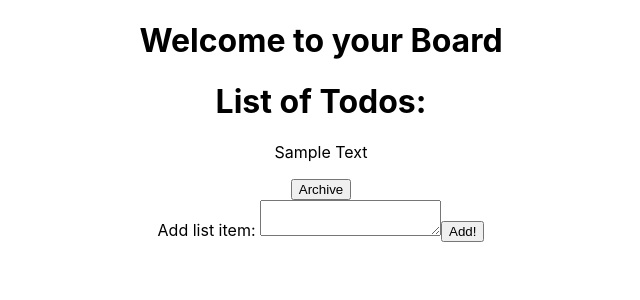
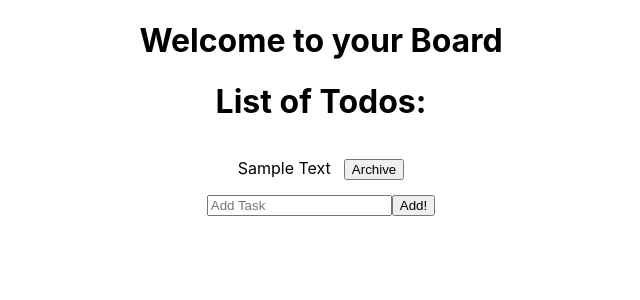
Before and after one commit to margueriteblair/Mock-Trello-Board, a React (Create React App) app: page / in a window 1280 px wide. Shown: the top 300 px of the page, without its empty margins (319-959 px from the left). Built offline with nearby package versions, Linux system fonts and the light colour scheme.

Commit message:
only took forever, but i centered a div

```diff
--- a/src/Components/Body.js
+++ b/src/Components/Body.js
@@ -1,7 +1,7 @@
 import React, { useContext, useState } from 'react'
 import { ListContext } from '../Contexts/ListContext'
 import ListItem from './ListItem'
-import Cards from './Cards'
+// import Cards from './Cards'
 
 export default function Body() {
     const {list, setList} = useContext(ListContext);
@@ -21,10 +21,10 @@ export default function Body() {
             }
         {/* <Cards> */}
         <div className="form">
-            <label>Add list item: </label>
-            <textarea onChange={(e) => {
+            {/* <label>Add list item: </label> */}
+            <input onChange={(e) => {
                 setInput(e.target.value)
-            }} value={input} />
+            }} value={input} placeholder="Add Task"/>
 
             <button onClick={() => {
                 const newList = [...list];
--- a/src/Components/ListItem.js
+++ b/src/Components/ListItem.js
@@ -1,6 +1,6 @@
 import React, { useContext } from 'react'
 import { ListContext } from '../Contexts/ListContext'
-import Cards from './Cards'
+// import Cards from './Cards'
 
 export default function ListItem(props) {
 
@@ -8,7 +8,7 @@ export default function ListItem(props) {
 
     const checkItem = () => {
         const newList = [...list];
-        list[props.id].checked = !list[props.id].checked;
+        newList[props.id].checked = !list[props.id].checked;
         setList(newList)
         console.log(list[props.id].data)
     }
--- a/src/Contexts/ListContext.js
+++ b/src/Contexts/ListContext.js
@@ -1,8 +1,11 @@
 import React, { useState, useEffect } from 'react'
 
 export const ListContext = React.createContext();
+//export const ListContext = createContext()
 
 export default function ListContextProvider(props) {
+
+
     const [state, setState] = useState(() => {
         return JSON.parse(localStorage.getItem('Todo-List')) ?? [{data: "Sample Text", checked: false}]
     //use of the null coalescing operator
--- a/src/index.css
+++ b/src/index.css
@@ -15,9 +15,25 @@ code {
 .App {
   align-content: center;
   text-align: center;
-
 }
 
 #tasks :hover {
   background-color: lightgray;
+  /* text-align: center; */
+  /* justify-content: center; */
 }
+
+#tasks {
+  text-align: center;
+  justify-content: center;
+  align-content: center;
+  width: 300px;
+  margin: 0 auto;
+  /* display: flex; */
+}
+
+#tasks p {
+  text-align: center;
+  display: inline-flex;
+  margin-right: 13px;
+}
```
